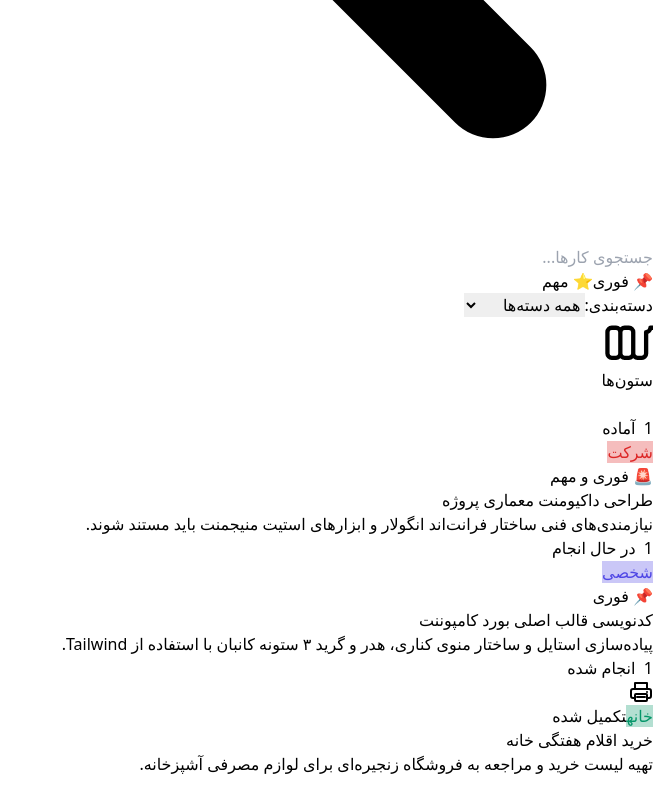
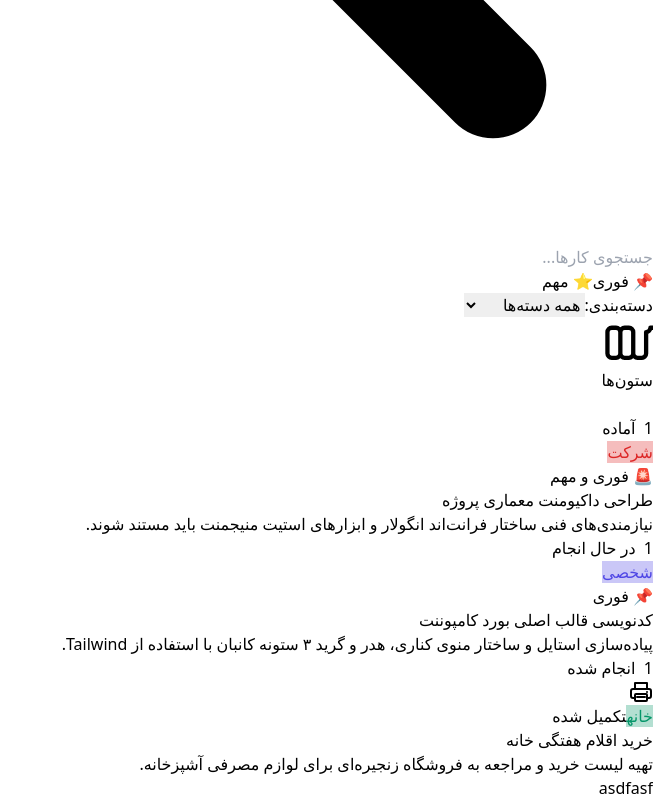
Before and after one commit to roroxide/ro-workspace, an Angular app: page / in a window 1280 px wide. Shown: the part 5421-6221 px from the top of the page, without its empty margins (627-1280 px from the left). Before the commit the page ends 6197 px from the top, so only its background shows below. Built offline with nearby package versions, Linux system fonts and the light colour scheme.

Commit message:
test post-commit

```diff
--- a/projects/rotodo/src/app/components/kanban-board/kanban-board.component.html
+++ b/projects/rotodo/src/app/components/kanban-board/kanban-board.component.html
@@ -120,3 +120,5 @@
   </div>
 
 </div>
+
+<div class="hidden">asdfasf</div>
```
